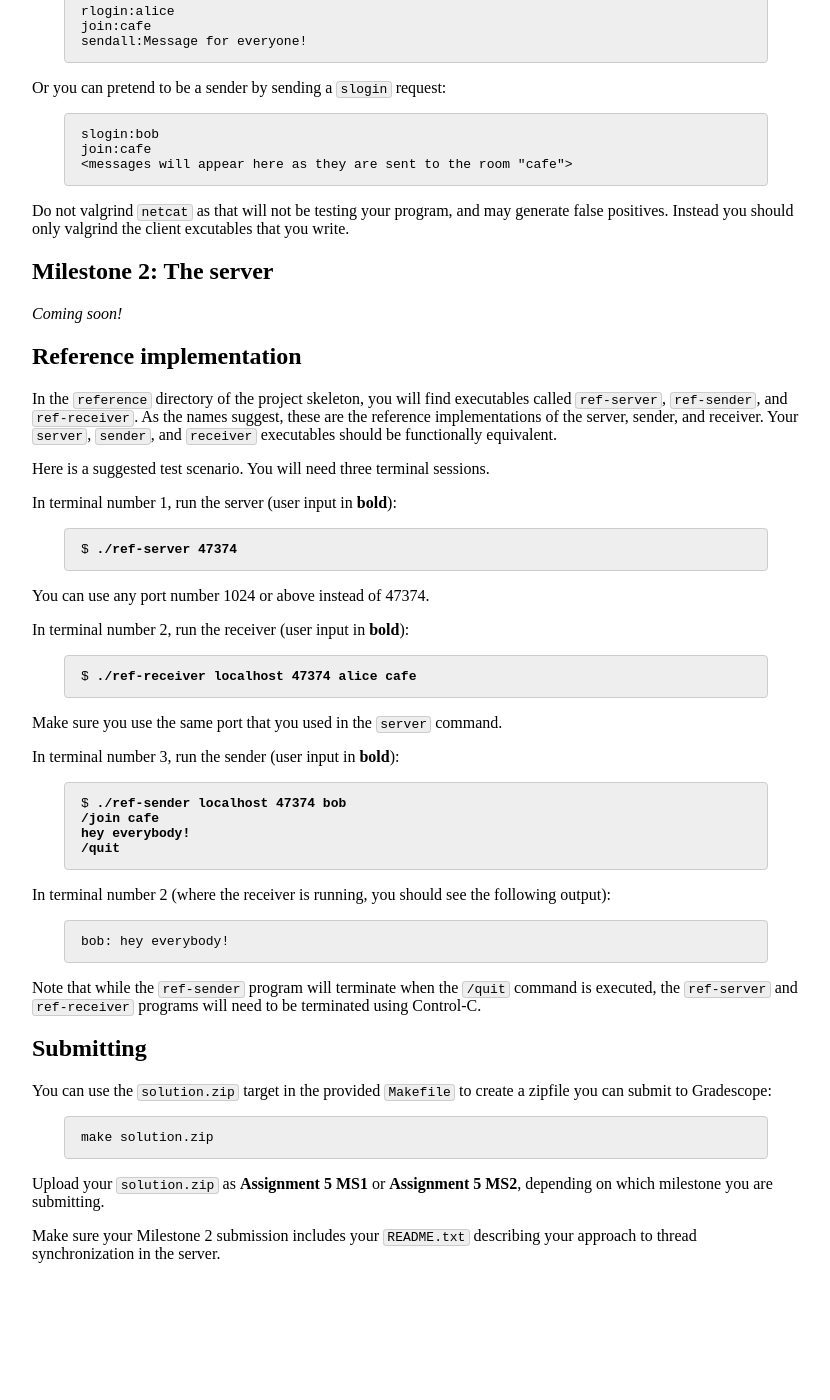
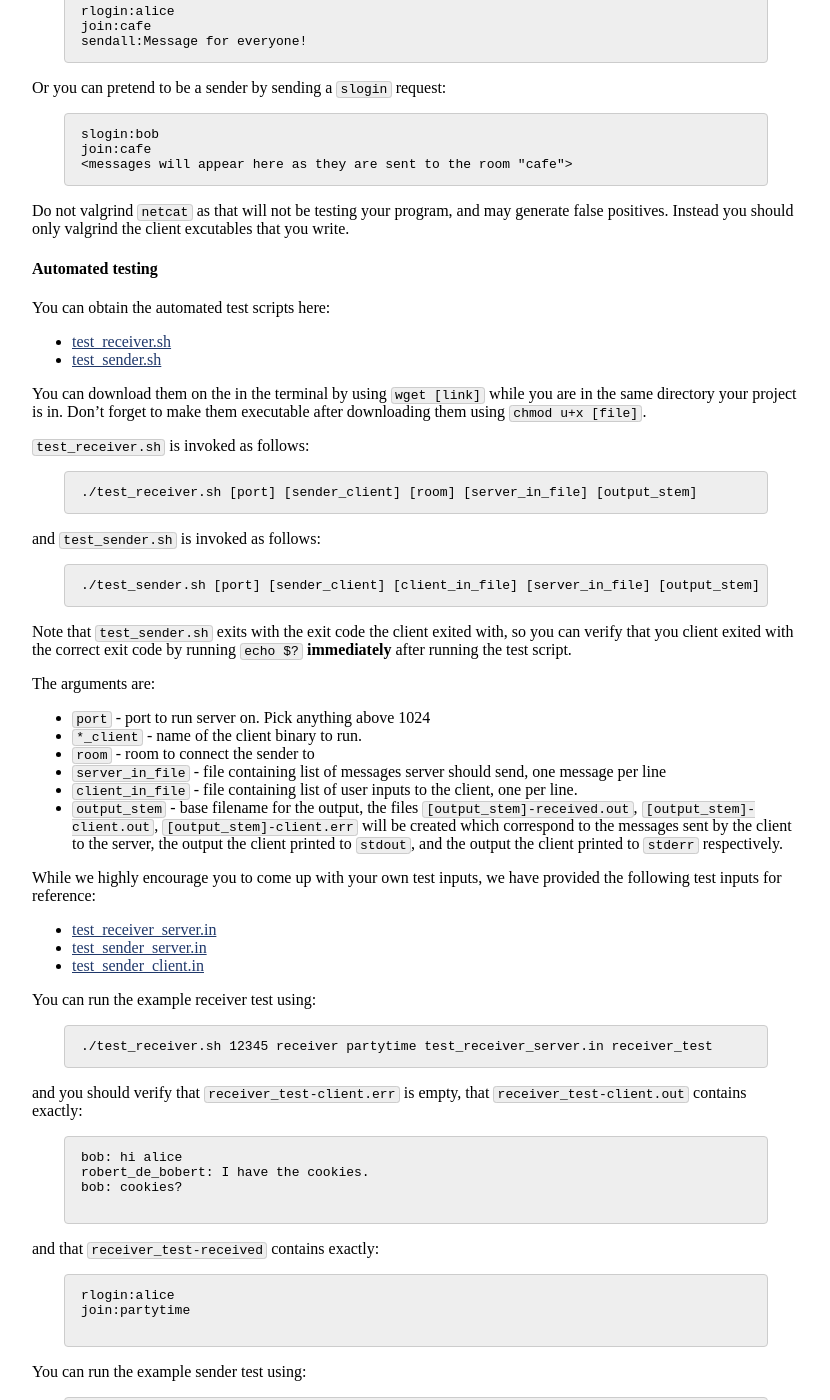
Before and after one commit to jhucsf/spring2022, a Jekyll site: the page built from assign/assign05.md, in a window 1280 px wide and 1400 px high, scrolled down 6479 px. Shown: the whole window, without its empty margins (224-1054 px from the left). Built offline with Jekyll 4.4.1, drawn with Linux system fonts in a browser that asks for light colours; before the commit the page ends 7774 px from its top, so only the background shows below that; some of the changed text lies outside the part shown.

Commit message:
assign05: Add automated testing instructions

````diff
--- a/assign/assign05.md
+++ b/assign/assign05.md
@@ -337,6 +337,98 @@ Do not valgrind `netcat` as that will not be testing your program, and may
 generate false positives. Instead you should only valgrind the client excutables
 that you write.
 
+#### Automated testing
+
+You can obtain the automated test scripts here:
+
+* [test_receiver.sh](assign05/test_receiver.sh)
+* [test_sender.sh](assign05/test_sender.sh)
+
+You can download them on the in the terminal by using `wget [link]` while you
+are in the same directory your project is in. Don't forget to make them
+executable after downloading them using `chmod u+x [file]`.
+
+`test_receiver.sh` is invoked as follows:
+
+```
+./test_receiver.sh [port] [sender_client] [room] [server_in_file] [output_stem]
+```
+
+and `test_sender.sh` is invoked as follows:
+
+```
+./test_sender.sh [port] [sender_client] [client_in_file] [server_in_file] [output_stem]
+```
+
+Note that `test_sender.sh` exits with the exit code the client exited with, so you
+can verify that you client exited with the correct exit code by running `echo
+$?` **immediately** after running the test script.
+
+The arguments are:
+* `port` - port to run server on. Pick anything above 1024
+* `*_client` - name of the client binary to run.
+* `room` - room to connect the sender to
+* `server_in_file` - file containing list of messages server should send, one
+    message per line
+* `client_in_file` - file containing list of user inputs to the client, one per line.
+* `output_stem` - base filename for the output, the files
+    `[output_stem]-received.out`, `[output_stem]-client.out`,
+    `[output_stem]-client.err` will be created which correspond to the messages
+    sent by the client to the server, the output the client printed to `stdout`, and the
+    output the client printed to `stderr` respectively.
+
+While we highly encourage you to come up with your own test inputs, we have
+provided the following test inputs for reference:
+
+* [test_receiver_server.in](assign05/test_receiver_server.in)
+* [test_sender_server.in](assign05/test_sender_server.in)
+* [test_sender_client.in](assign05/test_sender_client.in)
+
+You can run the example receiver test using:
+
+```
+./test_receiver.sh 12345 receiver partytime test_receiver_server.in receiver_test
+```
+
+and you should verify that `receiver_test-client.err` is empty, that
+`receiver_test-client.out` contains exactly:
+
+```
+bob: hi alice
+robert_de_bobert: I have the cookies.
+bob: cookies?
+
+```
+
+and that `receiver_test-received` contains exactly:
+
+```
+rlogin:alice
+join:partytime
+
+```
+
+You can run the example sender test using:
+
+```
+./test_sender.sh 12346 sender test_sender_client.in test_sender_server.in sender_test
+```
+
+and you should verify that `sender_test-client.err` is empty, and that
+`sender_test-received` contains exactly:
+
+```
+slogin:alice
+join:partytime
+sendall:Hello World!
+join:cafe
+sendall:get me 1 coffee
+quit:bye
+
+```
+
+With the exception of the payload to `quit` (it can be any text).
+
 ## Milestone 2: The server
 
 *Coming soon!*
````
Also changed, not shown: 5 other files.
